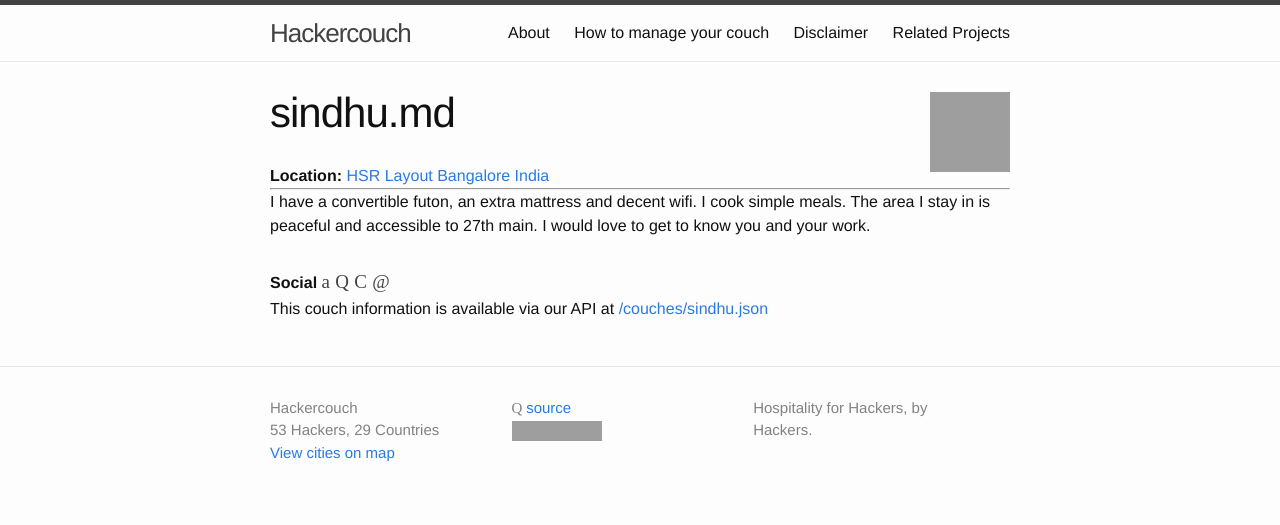
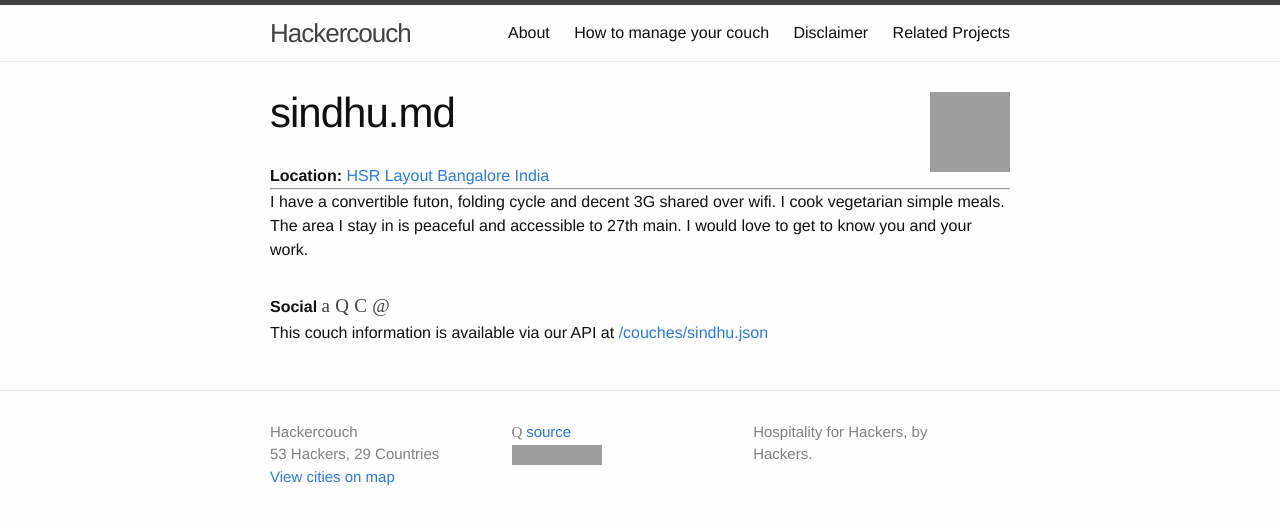
Before and after one commit to hackercouch/hackercouch, a Jekyll site: the page built from _couches/sindhu.md, in a window 1280 px wide, cut to the strip 0-525 px from the top of the page. Built offline with Jekyll 4.4.1, drawn with Linux system fonts in a browser that asks for light colours; some web fonts are replaced; grey boxes are pictures that could not be loaded.

Commit message:
Update sindhu.md
Added folding cycle to what's offered.

```diff
--- a/_couches/sindhu.md
+++ b/_couches/sindhu.md
@@ -8,4 +8,4 @@ country: IN
 region: HSR Layout
 ---
 
-I have a convertible futon, an extra mattress and decent wifi. I cook simple meals. The area I stay in is peaceful and accessible to 27th main. I would love to get to know you and your work.
+I have a convertible futon, folding cycle and decent 3G shared over wifi. I cook vegetarian simple meals. The area I stay in is peaceful and accessible to 27th main. I would love to get to know you and your work.
```
